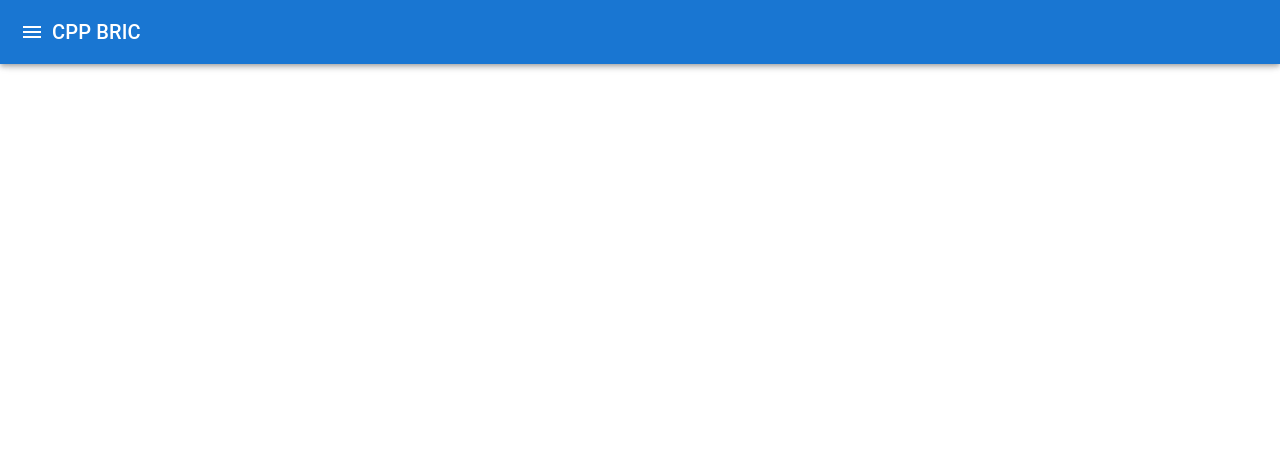
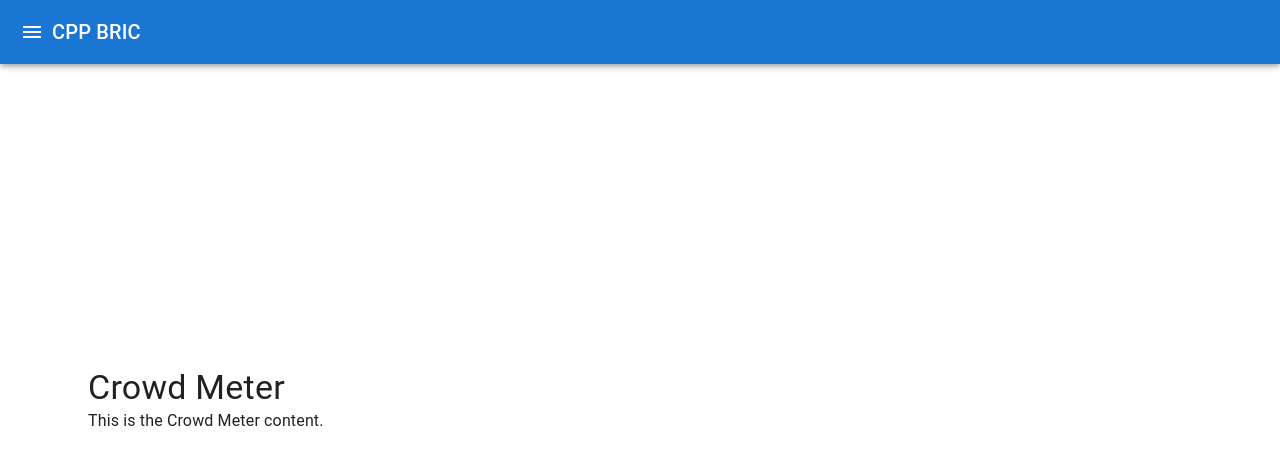
Before and after one commit to bimuk/4800-BRIC, a React (Vite) app in the folder client/: page /crowdmeter in a window 1280 px wide. Before the commit this address had no page. Shown: the top 464 px of the page. Built offline with nearby package versions, Linux system fonts and the light colour scheme.

Commit message:
Added tab for crowdmeter

```diff
--- a/client/package.json
+++ b/client/package.json
@@ -10,6 +10,10 @@
     "preview": "vite preview"
   },
   "dependencies": {
+    "@emotion/react": "^11.11.4",
+    "@emotion/styled": "^11.11.5",
+    "@mui/icons-material": "^5.15.20",
+    "@mui/material": "^5.15.20",
     "bootstrap": "^5.3.3",
     "firebase": "^10.12.2",
     "next-barcode": "^1.5.0",
--- a/client/src/App.jsx
+++ b/client/src/App.jsx
@@ -6,6 +6,7 @@ import Login from './components/Login';
 import Signup from './components/Signup';
 import Dashboard from './components/Dashboard';
 import Slideshow from './components/Slideshow';
+import CrowdMeter from './components/CrowdMeter';
 
 const App = () => {
   const [drawerOpen, setDrawerOpen] = useState(false);
@@ -22,6 +23,7 @@ const App = () => {
     { text: 'Login', path: '/login' },
     { text: 'Signup', path: '/signup' },
     { text: 'Dashboard', path: '/dashboard' },
+    { text: 'Crowd Meter', path: '/crowdmeter' },
   ];
 
   return (
@@ -53,6 +55,7 @@ const App = () => {
           <Route path="/login" element={<Login />} />
           <Route path="/signup" element={<Signup />} />
           <Route path="/dashboard" element={<Dashboard />} />
+          <Route path="/crowdmeter" element={<CrowdMeter />} />
           <Route path="/" element={
             <Box className="container">
               <div className="overlay"></div>
--- a/client/src/components/CrowdMeter.jsx
+++ b/client/src/components/CrowdMeter.jsx
@@ -0,0 +1,13 @@
+import React from 'react';
+import { Typography } from '@mui/material';
+
+const CrowdMeter = () => {
+    return (
+        <div>
+            <Typography variant="h4">Crowd Meter</Typography>
+            <Typography variant="body1">This is the Crowd Meter content.</Typography>
+        </div>
+    );
+};
+
+export default CrowdMeter;
```
Also changed, not shown: 1 other file (tests, documents, lock files or other folders).
